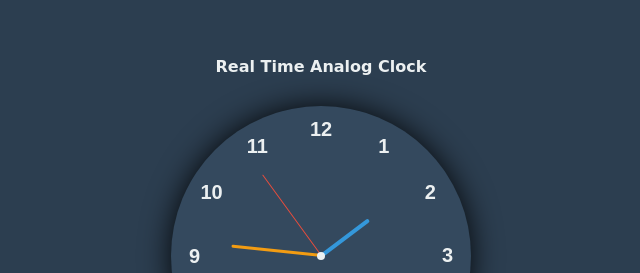
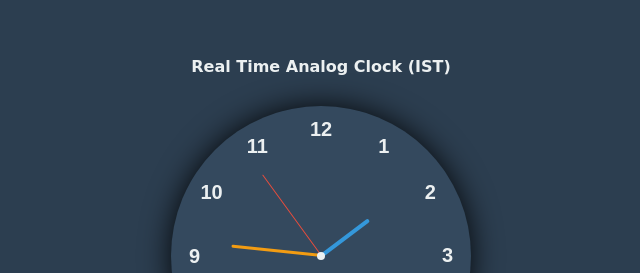
Before and after one commit to am791/Analog-clock, a plain HTML site: page index.html in a window 1280 px wide. Shown: the part 144-417 px from the top of the page, 319-959 px from the left. Drawn offline with Linux system fonts and the light colour scheme.

Commit message:
Updated IST

```diff
--- a/index.html
+++ b/index.html
@@ -11,7 +11,7 @@
 <body>
     <div class="main" id="main">
         <div class="text">
-            Real Time Analog Clock
+            Real Time Analog Clock (IST)
         </div>
         <div class="container">
             <div class="clock">
```
